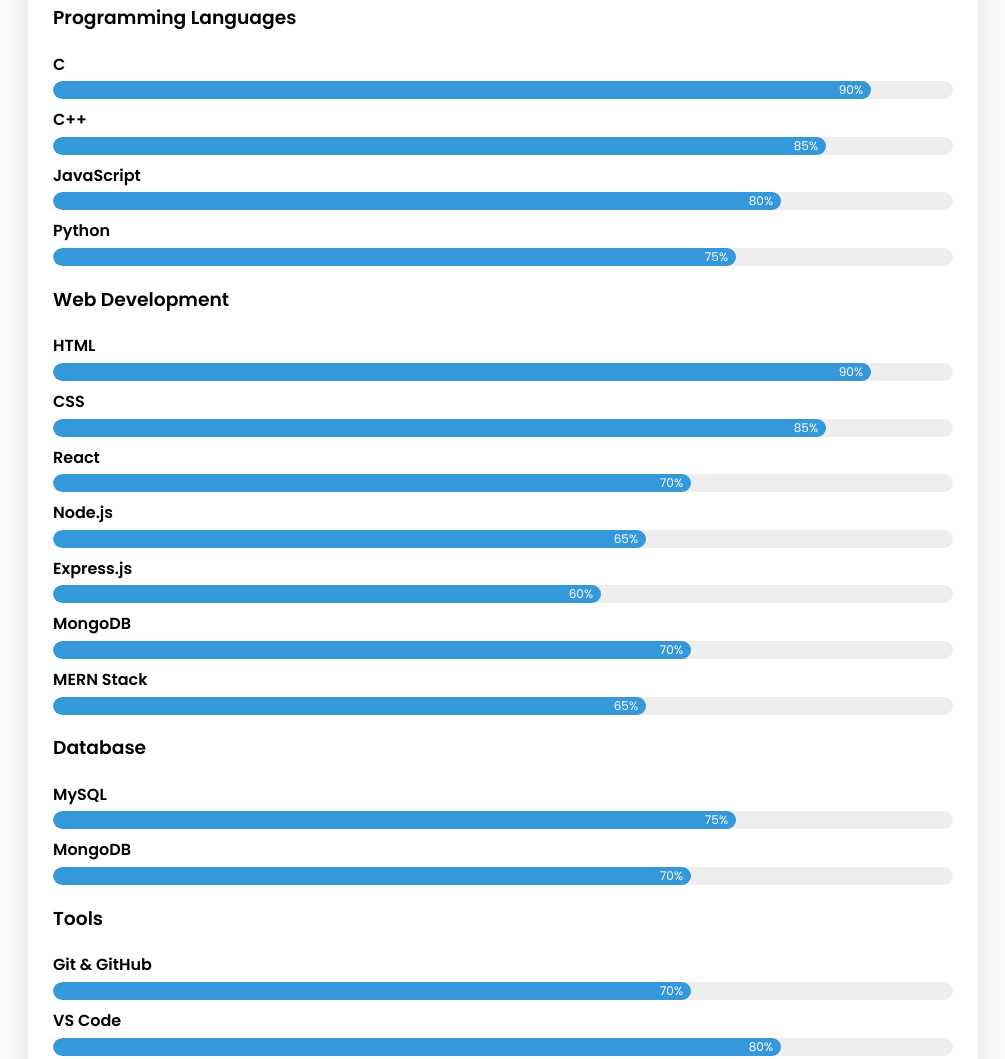
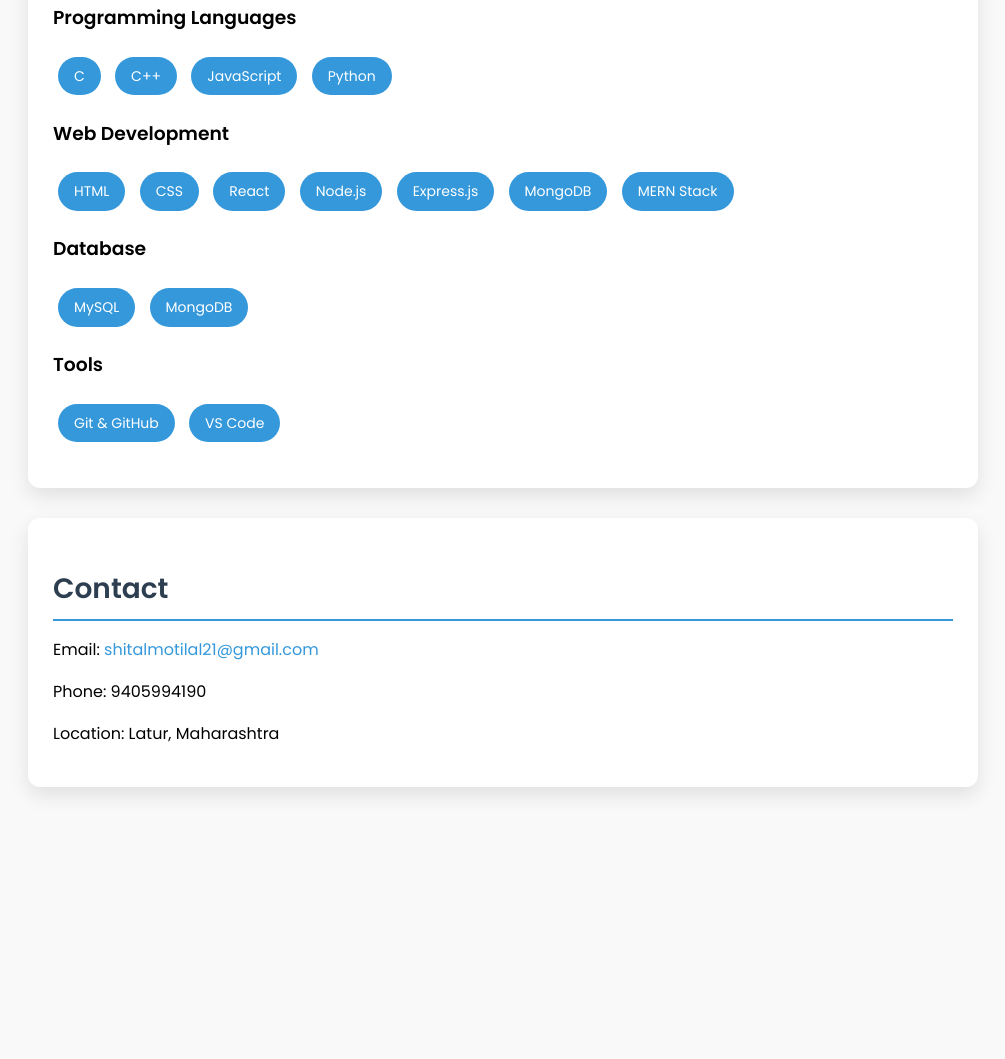
Before and after one commit to shitalmotilal21-svg/shital-portfolio, a plain HTML site: page index.html in a window 1280 px wide. Shown: the part 634-1693 px from the top of the page, without its empty margins (137-1142 px from the left). After the commit the page ends 1451 px from the top, so only its background shows below. Drawn offline with Linux system fonts and the light colour scheme.

Commit message:
Update index.html

```diff
--- a/index.html
+++ b/index.html
@@ -4,6 +4,7 @@
     <meta charset="UTF-8">
     <meta name="viewport" content="width=device-width, initial-scale=1.0">
     <title>Shital Angad Motilal | Portfolio</title>
+    <!-- Google Fonts -->
     <link href="https://fonts.googleapis.com/css2?family=Poppins:wght@400;600&display=swap" rel="stylesheet">
     <style>
         html { scroll-behavior: smooth; }
@@ -42,32 +43,13 @@
             display: inline-block;
             background: #3498db;
             color: #fff;
-            padding: 6px 12px;
+            padding: 8px 16px;
             margin: 5px;
-            border-radius: 20px;
+            border-radius: 25px;
             transition: transform 0.2s, background 0.2s;
             font-size: 14px;
         }
         ul li:hover { background: #2980b9; transform: scale(1.1); }
-
-        /* Skill progress bars */
-        .skill {
-            margin: 8px 0;
-        }
-        .skill-name { font-weight: 600; margin-bottom: 4px; }
-        .skill-bar { background: #eee; border-radius: 12px; overflow: hidden; height: 18px; }
-        .skill-fill {
-            height: 100%;
-            width: 0;
-            background: #3498db;
-            text-align: right;
-            padding-right: 8px;
-            color: white;
-            font-size: 12px;
-            line-height: 18px;
-            border-radius: 12px;
-            transition: width 1s ease-in-out;
-        }
 
         /* Contact links */
         .section#contact a { color: #3498db; text-decoration: none; }
@@ -101,27 +83,35 @@
         <h2>Skills</h2>
 
         <h3>Programming Languages</h3>
-        <div class="skill"><div class="skill-name">C</div><div class="skill-bar"><div class="skill-fill" style="width: 90%;">90%</div></div></div>
-        <div class="skill"><div class="skill-name">C++</div><div class="skill-bar"><div class="skill-fill" style="width: 85%;">85%</div></div></div>
-        <div class="skill"><div class="skill-name">JavaScript</div><div class="skill-bar"><div class="skill-fill" style="width: 80%;">80%</div></div></div>
-        <div class="skill"><div class="skill-name">Python</div><div class="skill-bar"><div class="skill-fill" style="width: 75%;">75%</div></div></div>
+        <ul>
+            <li>C</li>
+            <li>C++</li>
+            <li>JavaScript</li>
+            <li>Python</li>
+        </ul>
 
         <h3>Web Development</h3>
-        <div class="skill"><div class="skill-name">HTML</div><div class="skill-bar"><div class="skill-fill" style="width: 90%;">90%</div></div></div>
-        <div class="skill"><div class="skill-name">CSS</div><div class="skill-bar"><div class="skill-fill" style="width: 85%;">85%</div></div></div>
-        <div class="skill"><div class="skill-name">React</div><div class="skill-bar"><div class="skill-fill" style="width: 70%;">70%</div></div></div>
-        <div class="skill"><div class="skill-name">Node.js</div><div class="skill-bar"><div class="skill-fill" style="width: 65%;">65%</div></div></div>
-        <div class="skill"><div class="skill-name">Express.js</div><div class="skill-bar"><div class="skill-fill" style="width: 60%;">60%</div></div></div>
-        <div class="skill"><div class="skill-name">MongoDB</div><div class="skill-bar"><div class="skill-fill" style="width: 70%;">70%</div></div></div>
-        <div class="skill"><div class="skill-name">MERN Stack</div><div class="skill-bar"><div class="skill-fill" style="width: 65%;">65%</div></div></div>
+        <ul>
+            <li>HTML</li>
+            <li>CSS</li>
+            <li>React</li>
+            <li>Node.js</li>
+            <li>Express.js</li>
+            <li>MongoDB</li>
+            <li>MERN Stack</li>
+        </ul>
 
         <h3>Database</h3>
-        <div class="skill"><div class="skill-name">MySQL</div><div class="skill-bar"><div class="skill-fill" style="width: 75%;">75%</div></div></div>
-        <div class="skill"><div class="skill-name">MongoDB</div><div class="skill-bar"><div class="skill-fill" style="width: 70%;">70%</div></div></div>
+        <ul>
+            <li>MySQL</li>
+            <li>MongoDB</li>
+        </ul>
 
         <h3>Tools</h3>
-        <div class="skill"><div class="skill-name">Git & GitHub</div><div class="skill-bar"><div class="skill-fill" style="width: 70%;">70%</div></div></div>
-        <div class="skill"><div class="skill-name">VS Code</div><div class="skill-bar"><div class="skill-fill" style="width: 80%;">80%</div></div></div>
+        <ul>
+            <li>Git & GitHub</li>
+            <li>VS Code</li>
+        </ul>
     </div>
 
     <!-- Contact -->
```
